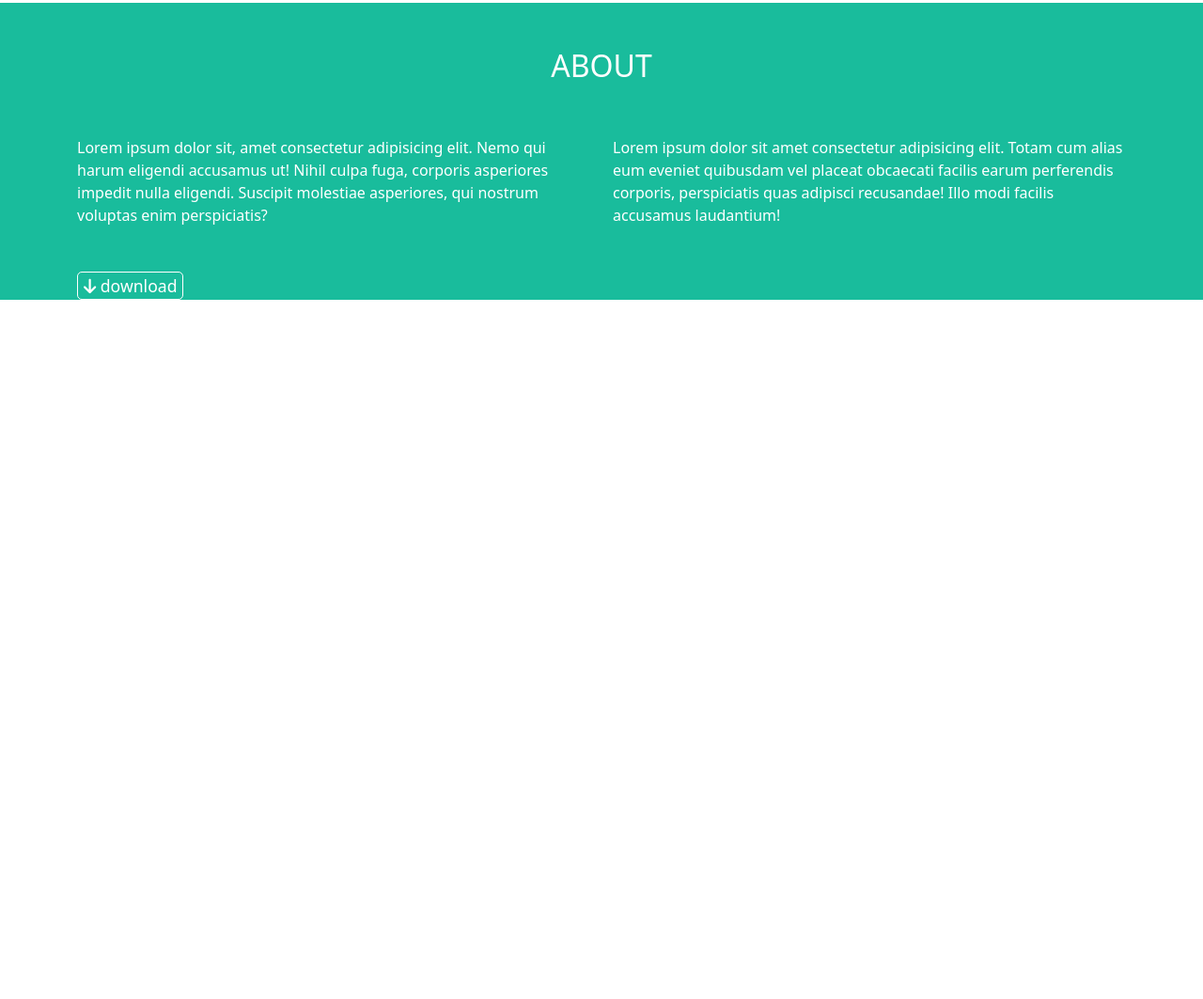
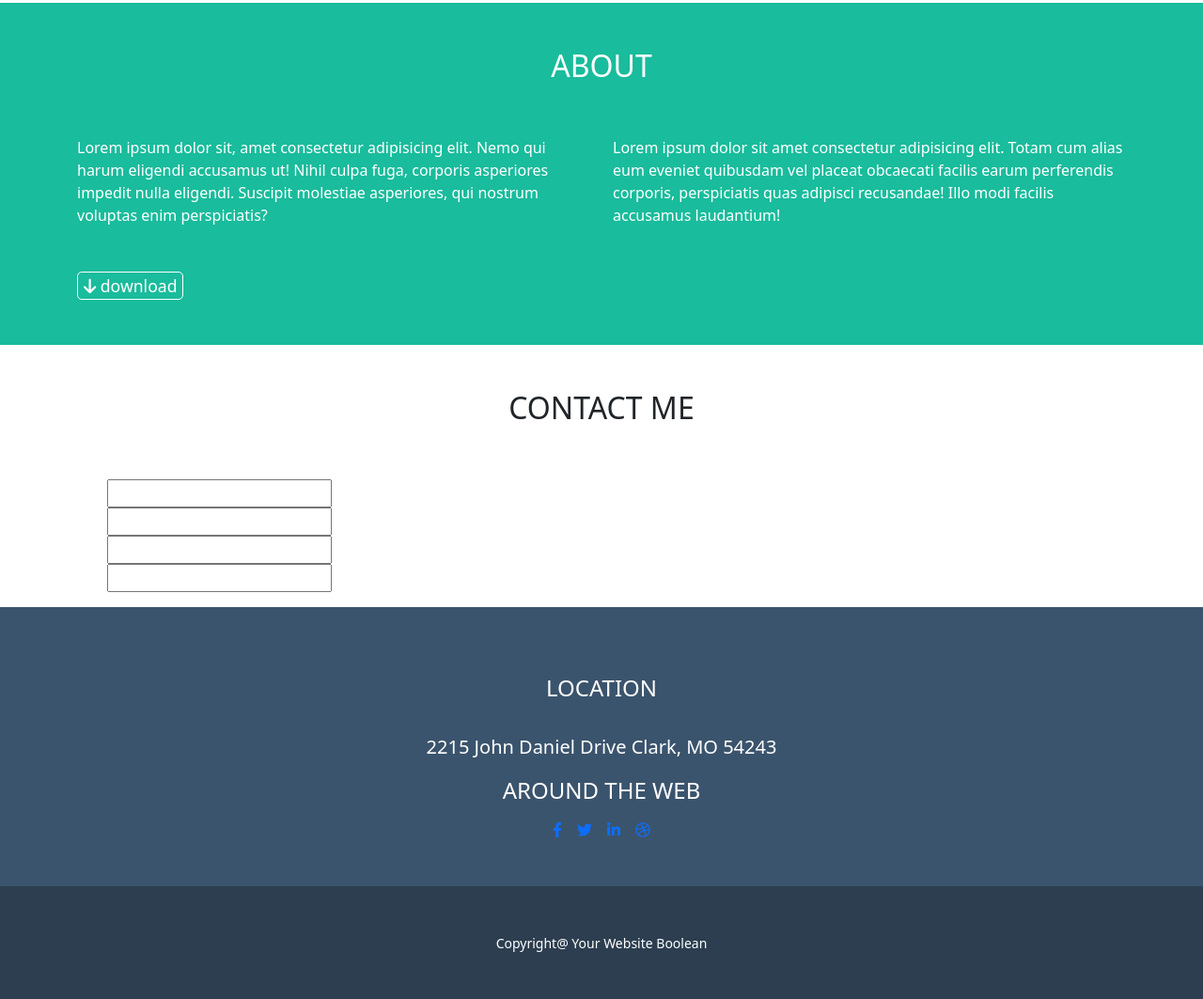
Before and after one commit to PiersilvioPellegrini/html-css-bootstrap-freelancer, a plain HTML site: page index.html in a window 1280 px wide. Shown: the part 950-2013 px from the top of the page at 94% size. Before the commit the page ends 1269 px from the top, so only its background shows below. Drawn offline with nearby package versions, Linux system fonts and the light colour scheme.

Commit message:
completed layout

```diff
--- a/css/style.css
+++ b/css/style.css
@@ -11,7 +11,7 @@ nav {
     color: white;
 }
 
-nav ul li {
+ ul li {
     color: white;
     list-style: none;
     text-decoration: none;
@@ -21,6 +21,7 @@ ul li a {
     color: white;
     text-decoration: none;
 }
+
 
 .burger {
     color: white;
@@ -44,3 +45,13 @@ button a{
     color: white;
     text-decoration: none;
 }
+
+.info{
+    background-color: var(--bg-footer);
+    color: white;
+}
+
+footer{
+    background-color: var(--bg-secondary-color);
+    color: white;
+}
--- a/index.html
+++ b/index.html
@@ -107,16 +107,59 @@
                 </div>
 
 
-                        <button class=" ">
-                            <a href="#"> <i class="fa-solid fa-arrow-down"></i> <span>download</span></a>
+                <button class="mb-5 ">
+                    <a href="#"> <i class="fa-solid fa-arrow-down"></i> <span>download</span></a>
 
-                        </button>
+                </button>
 
             </div>
 
 
         </section>
+
+        <section class="contact-me">
+            <div class="container d-flex flex-column">
+                <h2 class=" text-center p-5">CONTACT ME</h2>
+                <ul class="">
+
+                    <li><input class="" type="name"></li>
+                    <li><input class="" type="email"></li>
+                    <li><input class="" type="number"></li>
+                    <li><input class="" type="text-area"></li>
+                </ul>
+            </div>
+
+
+
+        </section>
+
+
+        <section class="info p-5">
+            <div class="container text-center">
+                <div class="mb-3">
+                    <h4 class="p-4">LOCATION</h4>
+                    <h5 class="p-1"> 2215 John Daniel Drive Clark, MO 54243</h5>
+                </div>
+
+                <h4 class="mb-3">AROUND THE WEB</h4>
+                <div class="social d-flex justify-content-center gap-3 ">
+                    <a href="#"><i class="fa-brands fa-facebook-f"></i></a>
+                    <a href="#"><i class="fa-brands fa-twitter"></i></a>
+                    <a href="#"><i class="fa-brands fa-linkedin-in"></i></a>
+                    <a href="#"><i class="fa-brands fa-dribbble"></i></a>
+                </div>
+            </div>
+
+
+        </section>
+
     </main>
+
+    <footer class="p-5 text-center">
+        <small>Copyright@ Your Website Boolean</small>
+
+
+    </footer>
 
 </body>
 
```
